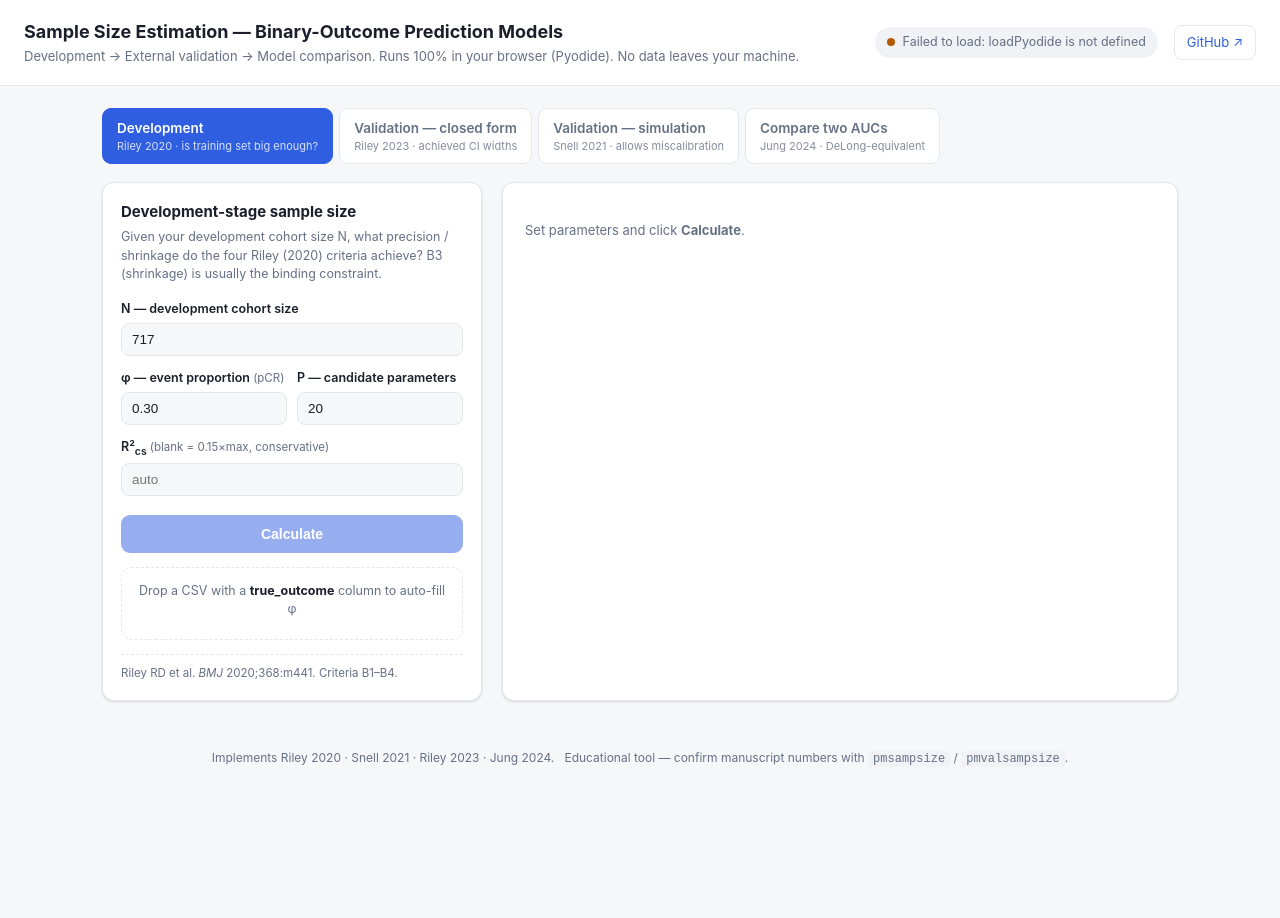
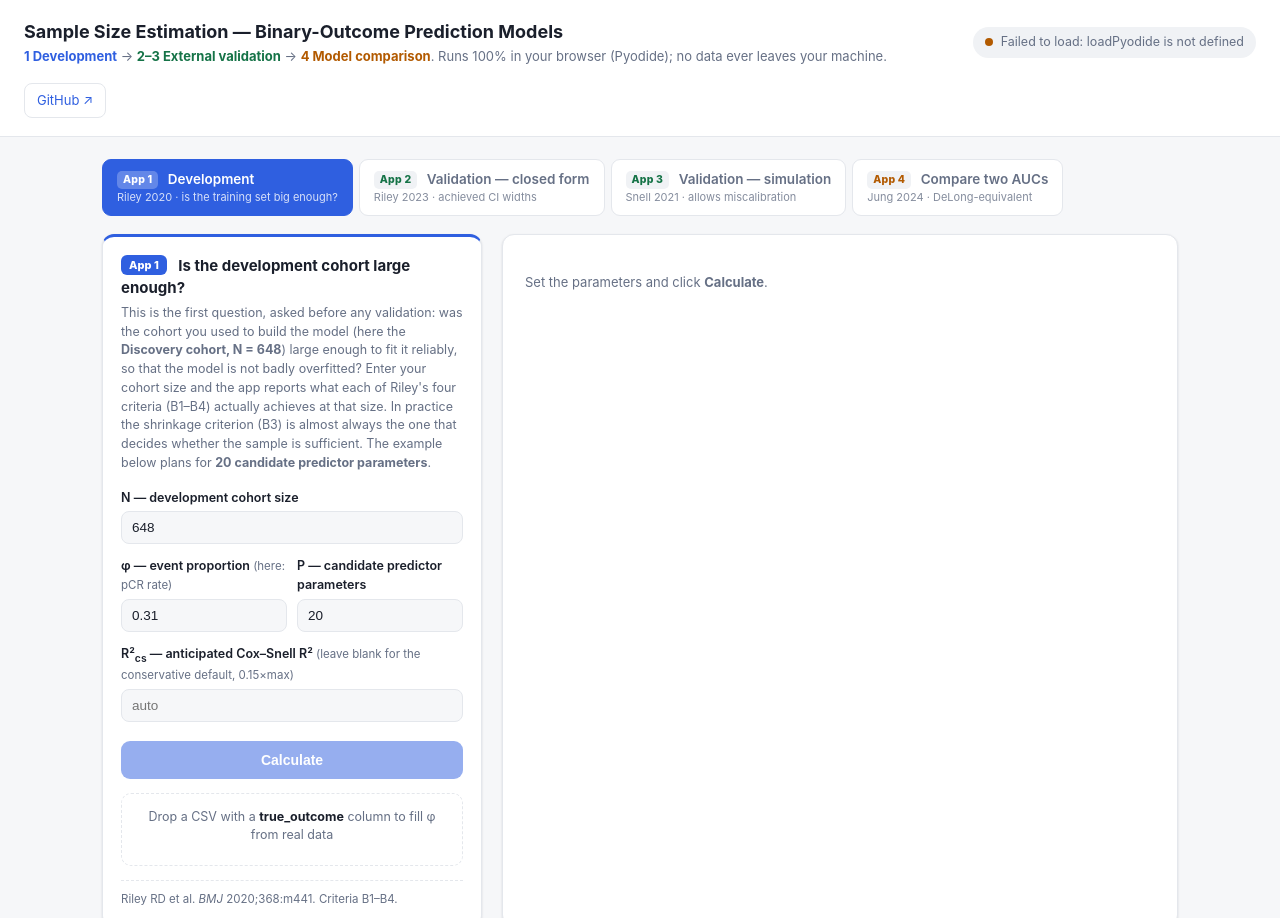
Before and after one commit to csyfjiang/Sample-Size-Estimation-Tutorial, a plain HTML site: page docs/index.html in a window 1280 px wide. Shown: the top 918 px of the page. Before the commit the page ends 800 px from the top, so only its background shows below. Drawn offline with Linux system fonts and the light colour scheme.

Commit message:
Web: number apps 1-4 by lifecycle order, add stage colours, Discovery(648)/P=20 dev example, clearer copy, drop em-dashes, cache-bust v3

```diff
--- a/docs/app.js
+++ b/docs/app.js
@@ -31,7 +31,7 @@ async function boot() {
     setStatus("Loading calculators…");
     pyodide.FS.mkdirTree("/home/pyodide/sampsizeval");
     for (const path of PY_FILES) {
-      const src = await (await fetch(path + "?v=1")).text();
+      const src = await (await fetch(path + "?v=3")).text();
       const dest = "/home/pyodide/" + path.replace(/^py\//, "");
       pyodide.FS.writeFile(dest, src);
     }
--- a/docs/index.html
+++ b/docs/index.html
@@ -11,7 +11,7 @@
 <header>
   <div>
     <h1>Sample Size Estimation &mdash; Binary-Outcome Prediction Models</h1>
-    <div class="sub">Development &rarr; External validation &rarr; Model comparison. Runs 100% in your browser (Pyodide). No data leaves your machine.</div>
+    <div class="sub"><b class="s-dev">1 Development</b> &rarr; <b class="s-val">2&ndash;3 External validation</b> &rarr; <b class="s-cmp">4 Model comparison</b>. Runs 100% in your browser (Pyodide); no data ever leaves your machine.</div>
   </div>
   <div class="spacer"></div>
   <span class="status" id="status"><span class="dot"></span><span id="status-text">Loading Python engine&hellip;</span></span>
@@ -20,35 +20,35 @@
 
 <main>
   <div class="tabs" id="tabs">
-    <div class="tab active" data-tab="dev">Development<small>Riley 2020 &middot; is training set big enough?</small></div>
-    <div class="tab" data-tab="vc">Validation &mdash; closed form<small>Riley 2023 &middot; achieved CI widths</small></div>
-    <div class="tab" data-tab="vs">Validation &mdash; simulation<small>Snell 2021 &middot; allows miscalibration</small></div>
-    <div class="tab" data-tab="cmp">Compare two AUCs<small>Jung 2024 &middot; DeLong-equivalent</small></div>
+    <div class="tab active" data-tab="dev" data-stage="dev"><span class="tabno">App 1</span> Development<small>Riley 2020 &middot; is the training set big enough?</small></div>
+    <div class="tab" data-tab="vc" data-stage="val"><span class="tabno">App 2</span> Validation &mdash; closed form<small>Riley 2023 &middot; achieved CI widths</small></div>
+    <div class="tab" data-tab="vs" data-stage="val"><span class="tabno">App 3</span> Validation &mdash; simulation<small>Snell 2021 &middot; allows miscalibration</small></div>
+    <div class="tab" data-tab="cmp" data-stage="cmp"><span class="tabno">App 4</span> Compare two AUCs<small>Jung 2024 &middot; DeLong-equivalent</small></div>
   </div>
 
-  <!-- DEVELOPMENT -->
-  <section class="panel active" id="panel-dev">
+  <!-- APP 1: DEVELOPMENT -->
+  <section class="panel active" id="panel-dev" data-stage="dev">
     <div class="card">
-      <h2>Development-stage sample size</h2>
-      <p class="desc">Given your development cohort size N, what precision / shrinkage do the four Riley (2020) criteria achieve? B3 (shrinkage) is usually the binding constraint.</p>
-      <div class="field"><label>N &mdash; development cohort size</label><input type="number" id="dev-n" value="717"></div>
+      <h2><span class="appno">App 1</span> Is the development cohort large enough?</h2>
+      <p class="desc">This is the first question, asked before any validation: was the cohort you used to build the model (here the <b>Discovery cohort, N&nbsp;=&nbsp;648</b>) large enough to fit it reliably, so that the model is not badly overfitted? Enter your cohort size and the app reports what each of Riley's four criteria (B1&ndash;B4) actually achieves at that size. In practice the shrinkage criterion (B3) is almost always the one that decides whether the sample is sufficient. The example below plans for <b>20 candidate predictor parameters</b>.</p>
+      <div class="field"><label>N &mdash; development cohort size</label><input type="number" id="dev-n" value="648"></div>
       <div class="row2">
-        <div class="field"><label>&phi; &mdash; event proportion <span class="hint">(pCR)</span></label><input type="number" step="0.01" id="dev-phi" value="0.30"></div>
-        <div class="field"><label>P &mdash; candidate parameters</label><input type="number" id="dev-P" value="20"></div>
+        <div class="field"><label>&phi; &mdash; event proportion <span class="hint">(here: pCR rate)</span></label><input type="number" step="0.01" id="dev-phi" value="0.31"></div>
+        <div class="field"><label>P &mdash; candidate predictor parameters</label><input type="number" id="dev-P" value="20"></div>
       </div>
-      <div class="field"><label>R&sup2;<sub>cs</sub> <span class="hint">(blank = 0.15&times;max, conservative)</span></label><input type="number" step="0.001" id="dev-r2" placeholder="auto"></div>
+      <div class="field"><label>R&sup2;<sub>cs</sub> &mdash; anticipated Cox&ndash;Snell R&sup2; <span class="hint">(leave blank for the conservative default, 0.15&times;max)</span></label><input type="number" step="0.001" id="dev-r2" placeholder="auto"></div>
       <button class="run" data-run="dev" disabled>Calculate</button>
-      <div class="drop" data-drop="dev-outcome">Drop a CSV with a <b>true_outcome</b> column to auto-fill &phi;<div class="filemsg"></div></div>
+      <div class="drop" data-drop="dev-outcome">Drop a CSV with a <b>true_outcome</b> column to fill &phi; from real data<div class="filemsg"></div></div>
       <div class="ref">Riley RD et al. <i>BMJ</i> 2020;368:m441. Criteria B1&ndash;B4.</div>
     </div>
-    <div class="card"><div id="out-dev" class="results-empty">Set parameters and click <b>Calculate</b>.</div></div>
+    <div class="card"><div id="out-dev" class="results-empty">Set the parameters and click <b>Calculate</b>.</div></div>
   </section>
 
-  <!-- VALIDATION CLOSED -->
-  <section class="panel" id="panel-vc">
+  <!-- APP 2: VALIDATION CLOSED -->
+  <section class="panel" id="panel-vc" data-stage="val">
     <div class="card">
-      <h2>External validation precision &mdash; closed form</h2>
-      <p class="desc">Given validation cohort size N, the achieved 95% CI widths for O/E, calibration slope, c-statistic and net benefit. Same method as <code class="k">pmvalsampsize</code>.</p>
+      <h2><span class="appno">App 2</span> Is the validation cohort precise enough? (formula)</h2>
+      <p class="desc">Once the model has been built, the next question is whether a new cohort is large enough to measure its performance <b>precisely</b>. For your cohort size, the app reports the width of the 95% confidence interval you would obtain for four measures: the observed/expected ratio, the calibration slope, the c-statistic, and net benefit. A narrower interval means a more precise estimate. This tab uses the fast closed-form formulas, the same approach as the <code class="k">pmvalsampsize</code> software.</p>
       <div class="field"><label>N &mdash; validation cohort size</label><input type="number" id="vc-n" value="334"></div>
       <div class="row2">
         <div class="field"><label>&phi; &mdash; event proportion</label><input type="number" step="0.01" id="vc-phi" value="0.30"></div>
@@ -61,11 +61,11 @@
     <div class="card"><div id="out-vc" class="results-empty">Set parameters and click <b>Calculate</b>.</div></div>
   </section>
 
-  <!-- VALIDATION SIM -->
-  <section class="panel" id="panel-vs">
+  <!-- APP 3: VALIDATION SIM -->
+  <section class="panel" id="panel-vs" data-stage="val">
     <div class="card">
-      <h2>External validation precision &mdash; simulation</h2>
-      <p class="desc">Assumes LP ~ Normal(&mu;, &sigma;&sup2;). Lets you inject miscalibration through the true slope S (S=1 well calibrated; S&lt;1 predictions too extreme).</p>
+      <h2><span class="appno">App 3</span> Is the validation cohort precise enough? (simulation)</h2>
+      <p class="desc">This answers the same precision question as App&nbsp;2, but by simulating many datasets instead of using a formula, which lets you relax its assumptions. You describe the model's linear predictor as a Normal(&mu;,&nbsp;&sigma;&sup2;) distribution, and you can deliberately build in miscalibration through the true slope S: <b>S&nbsp;=&nbsp;1</b> means the model is perfectly calibrated, while <b>S&nbsp;below&nbsp;1</b> means its predicted risks are too extreme. Running it at S&nbsp;=&nbsp;1 and again at S&nbsp;=&nbsp;0.9 gives a realistic precision range.</p>
       <div class="field"><label>N &mdash; validation cohort size</label><input type="number" id="vs-n" value="334"></div>
       <div class="row2">
         <div class="field"><label>&mu; &mdash; mean of LP</label><input type="number" step="0.05" id="vs-mu" value="-0.85"></div>
@@ -83,11 +83,11 @@
     <div class="card"><div id="out-vs" class="results-empty">Set parameters and click <b>Simulate</b>.</div></div>
   </section>
 
-  <!-- COMPARE -->
-  <section class="panel" id="panel-cmp">
+  <!-- APP 4: COMPARE -->
+  <section class="panel" id="panel-cmp" data-stage="cmp">
     <div class="card">
-      <h2>Compare two correlated AUCs</h2>
-      <p class="desc">Sample size to detect an AUC difference between two models on the same patients (paired), asymptotically equivalent to DeLong's test.</p>
+      <h2><span class="appno">App 4</span> Can you detect that one model beats another?</h2>
+      <p class="desc">The final question is whether a cohort is large enough to show that one model's AUC is <b>genuinely higher</b> than another's, when both are evaluated on the same patients. This is the sample-size version of DeLong's test. The correlation &rho; between the two models' predicted scores is the key extra input: the more alike the two models are, the fewer patients you need to tell them apart.</p>
       <div class="row2">
         <div class="field"><label>&theta;&#8321; &mdash; model A AUC</label><input type="number" step="0.01" id="cmp-t1" value="0.75"></div>
         <div class="field"><label>&theta;&#8322; &mdash; model B AUC</label><input type="number" step="0.01" id="cmp-t2" value="0.82"></div>
@@ -112,7 +112,7 @@
 
 <footer>
   Implements Riley 2020 &middot; Snell 2021 &middot; Riley 2023 &middot; Jung 2024. &nbsp;
-  Educational tool &mdash; confirm manuscript numbers with <code class="k">pmsampsize</code> / <code class="k">pmvalsampsize</code>.
+  Educational tool. Confirm manuscript numbers with <code class="k">pmsampsize</code> / <code class="k">pmvalsampsize</code>.
 </footer>
 
 <script src="https://cdn.jsdelivr.net/pyodide/v0.26.2/full/pyodide.js"></script>
--- a/docs/style.css
+++ b/docs/style.css
@@ -6,6 +6,9 @@
   --line: #e4e7ec;
   --brand: #2f5fe0;
   --brand-ink: #ffffff;
+  --dev: #2f5fe0;   /* stage colours (match the slides) */
+  --val: #157347;
+  --cmp: #b25a00;
   --ok-bg: #e7f6ec; --ok-ink: #157347;
   --warn-bg: #fdf3e3; --warn-ink: #b25a00;
   --bad-bg: #fdecec; --bad-ink: #c0392b;
@@ -16,6 +19,7 @@
   :root {
     --bg: #0f1420; --panel: #171d2b; --ink: #e6e9f0; --muted: #97a1b5;
     --line: #2a3243; --brand: #5b82f0; --code-bg: #0d1220;
+    --dev: #5b82f0; --val: #35b06f; --cmp: #e0902f;
     --ok-bg: #12301f; --ok-ink: #5fd48b;
     --warn-bg: #34260f; --warn-ink: #e0a54a;
     --bad-bg: #331717; --bad-ink: #ef7d7d;
@@ -108,3 +112,42 @@ table.res td.num { font-variant-numeric: tabular-nums; font-weight: 600; }
 @keyframes spin { to { transform: rotate(360deg); } }
 footer { text-align: center; color: var(--muted); font-size: 12px; padding: 26px; }
 code.k { background: var(--code-bg); padding: 1px 5px; border-radius: 4px; font-size: 12px; }
+
+/* ---- stage colour coding (Development / Validation / Comparison) ---- */
+.s-dev { color: var(--dev); }
+.s-val { color: var(--val); }
+.s-cmp { color: var(--cmp); }
+
+.tabno {
+  display: inline-block; font-size: 10.5px; font-weight: 800; letter-spacing: .02em;
+  padding: 1px 6px; border-radius: 5px; margin-right: 6px; vertical-align: 1px;
+  background: var(--code-bg); color: var(--muted);
+}
+.tab[data-stage="dev"] .tabno { color: var(--dev); }
+.tab[data-stage="val"] .tabno { color: var(--val); }
+.tab[data-stage="cmp"] .tabno { color: var(--cmp); }
+
+/* active tab takes its stage colour instead of the single brand blue */
+.tab[data-stage="dev"].active { background: var(--dev); border-color: var(--dev); color: #fff; }
+.tab[data-stage="val"].active { background: var(--val); border-color: var(--val); color: #fff; }
+.tab[data-stage="cmp"].active { background: var(--cmp); border-color: var(--cmp); color: #fff; }
+.tab.active .tabno { background: rgba(255,255,255,.25); color: #fff; }
+
+/* the input card carries a coloured top accent per stage */
+.panel[data-stage="dev"] .card:first-child { border-top: 3px solid var(--dev); }
+.panel[data-stage="val"] .card:first-child { border-top: 3px solid var(--val); }
+.panel[data-stage="cmp"] .card:first-child { border-top: 3px solid var(--cmp); }
+
+/* the "App N" badge inside each heading */
+.appno {
+  display: inline-block; font-size: 11px; font-weight: 800; color: #fff;
+  padding: 2px 8px; border-radius: 6px; margin-right: 8px; vertical-align: 2px;
+}
+.panel[data-stage="dev"] .appno { background: var(--dev); }
+.panel[data-stage="val"] .appno { background: var(--val); }
+.panel[data-stage="cmp"] .appno { background: var(--cmp); }
+
+/* the Calculate button follows the active stage colour */
+.panel[data-stage="dev"] button.run { background: var(--dev); }
+.panel[data-stage="val"] button.run { background: var(--val); }
+.panel[data-stage="cmp"] button.run { background: var(--cmp); }
```
